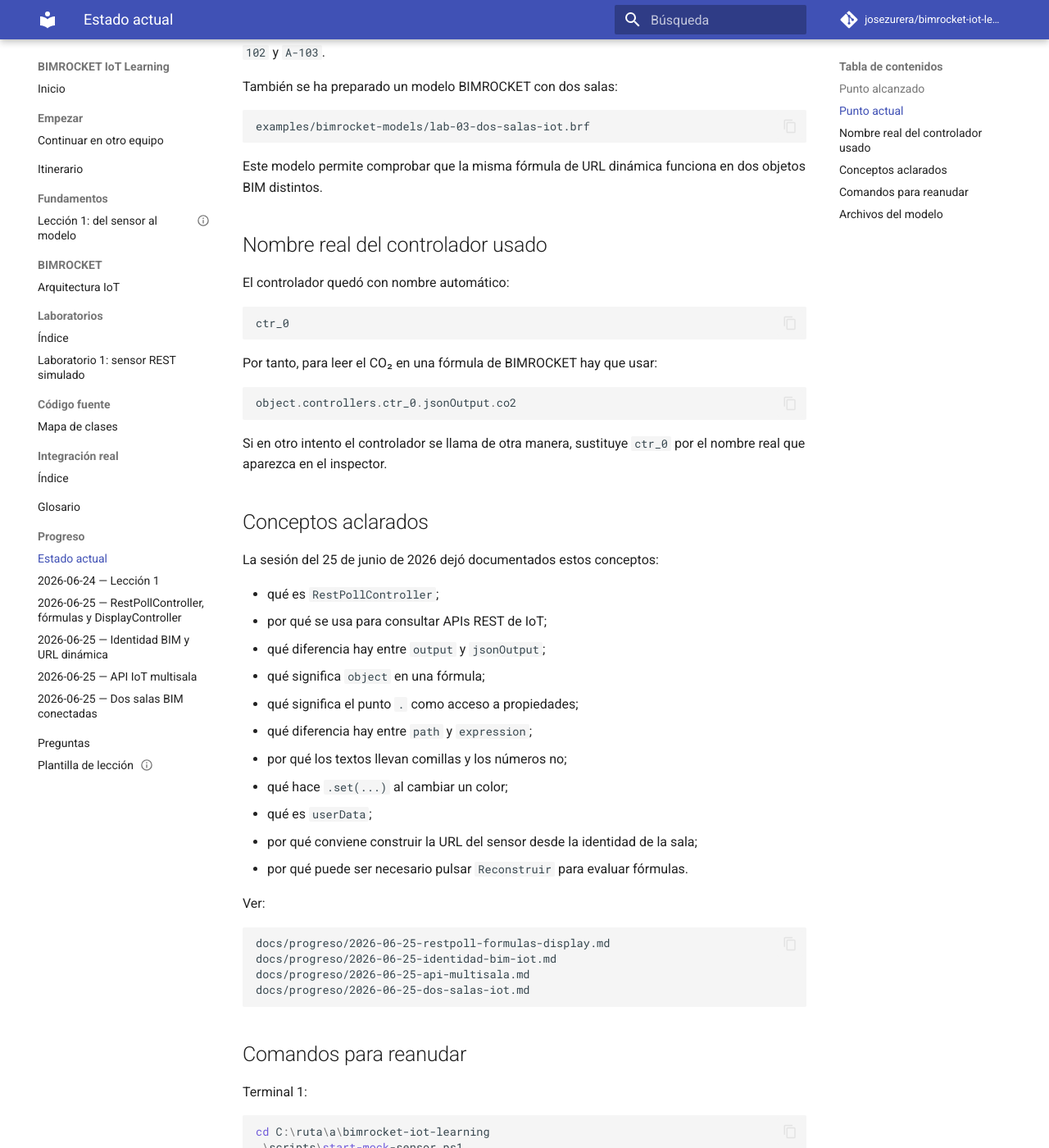
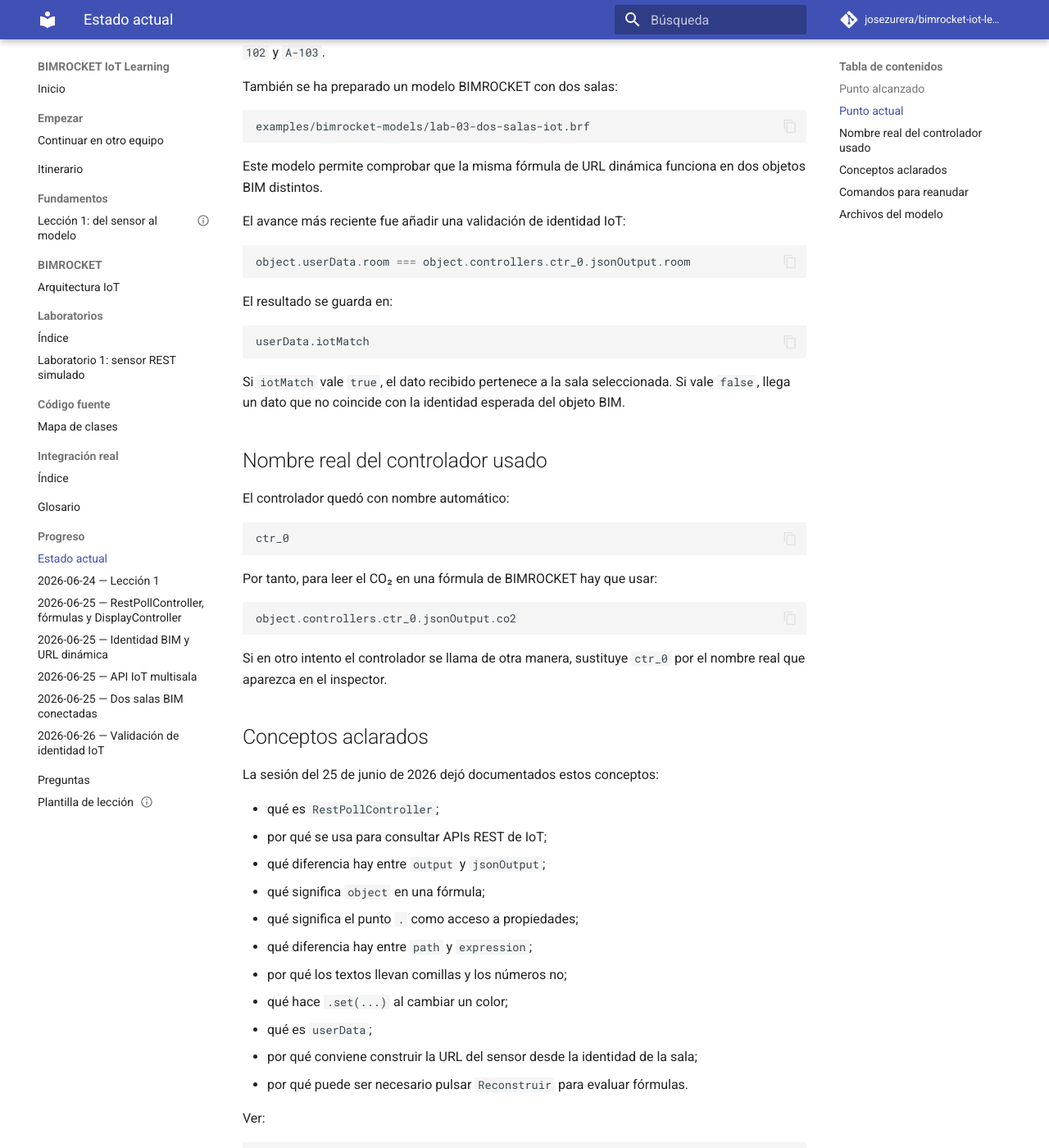
Before and after one commit to josezurera/bimrocket-iot-learning, an MkDocs documentation site: the page built from docs/progreso/estado-actual.md, in a window 1280 px wide and 1400 px high, scrolled down 1429 px. Shown: the whole window at 82% size. Built offline with MkDocs 1.6.1 and Material for MkDocs 9.7.7, drawn with Linux system fonts in a browser that asks for light colours; comment, search, counter and statistics services are not loaded; some of the changed text lies outside the part shown.

````diff
--- a/docs/progreso/estado-actual.md
+++ b/docs/progreso/estado-actual.md
@@ -8,7 +8,7 @@ tags:
 
 # Estado actual del curso
 
-Última actualización: 25 de junio de 2026.
+Última actualización: 26 de junio de 2026.
 
 ## Punto alcanzado
 
@@ -74,6 +74,22 @@ examples/bimrocket-models/lab-03-dos-salas-iot.brf
 Este modelo permite comprobar que la misma fórmula de URL dinámica funciona en
 dos objetos BIM distintos.
 
+El avance más reciente fue añadir una validación de identidad IoT:
+
+```javascript
+object.userData.room === object.controllers.ctr_0.jsonOutput.room
+```
+
+El resultado se guarda en:
+
+```text
+userData.iotMatch
+```
+
+Si `iotMatch` vale `true`, el dato recibido pertenece a la sala seleccionada.
+Si vale `false`, llega un dato que no coincide con la identidad esperada del
+objeto BIM.
+
 ## Nombre real del controlador usado
 
 El controlador quedó con nombre automático:
@@ -114,6 +130,7 @@ docs/progreso/2026-06-25-restpoll-formulas-display.md
 docs/progreso/2026-06-25-identidad-bim-iot.md
 docs/progreso/2026-06-25-api-multisala.md
 docs/progreso/2026-06-25-dos-salas-iot.md
+docs/progreso/2026-06-26-validacion-identidad-iot.md
 ```
 
 ## Comandos para reanudar
--- a/mkdocs.yml
+++ b/mkdocs.yml
@@ -62,5 +62,6 @@ nav:
       - "2026-06-25 — Identidad BIM y URL dinámica": progreso/2026-06-25-identidad-bim-iot.md
       - "2026-06-25 — API IoT multisala": progreso/2026-06-25-api-multisala.md
       - "2026-06-25 — Dos salas BIM conectadas": progreso/2026-06-25-dos-salas-iot.md
+      - "2026-06-26 — Validación de identidad IoT": progreso/2026-06-26-validacion-identidad-iot.md
   - Preguntas: questions.md
   - Plantilla de lección: plantillas/leccion.md
````
Also changed, not shown: docs/progreso/2026-06-26-validacion-identidad-iot.md (added, +196 -0 lines).
